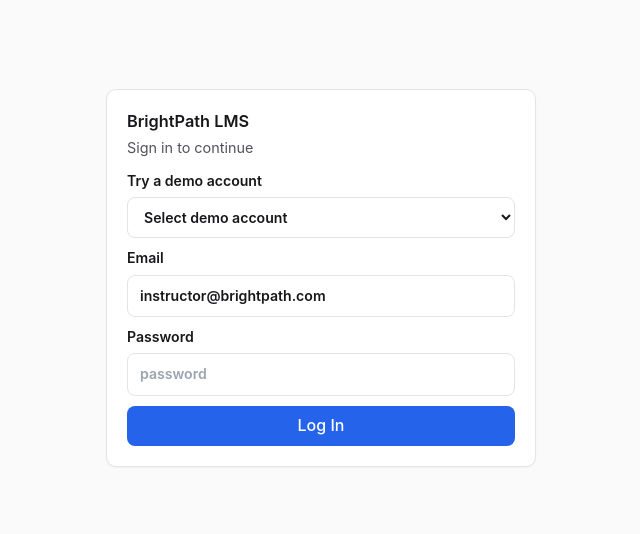
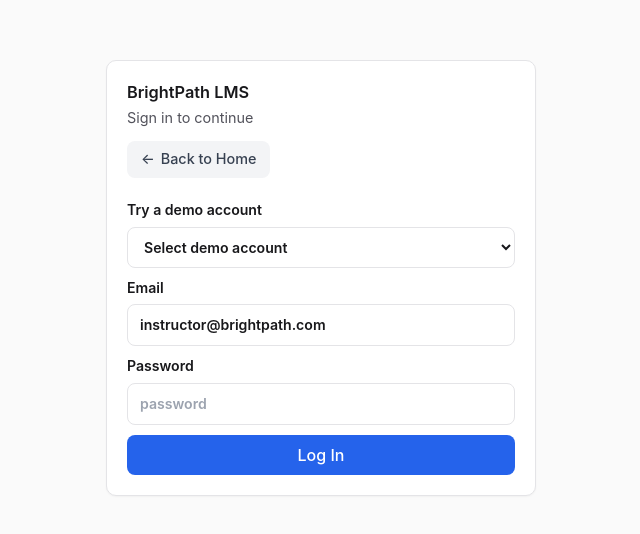
Before and after one commit to Muhammad-W-Abbasi/brightpath-lms, a React (Vite) app in the folder brightpath-frontend/: page /dashboard in a window 1280 px wide. Shown: the part 122-656 px from the top of the page, without its empty margins (319-959 px from the left). Built offline with nearby package versions, Linux system fonts and the light colour scheme; no server answers; the HTML template or start-up script is replaced by a standard one.

Commit message:
Dashboard Login UI Fix

```diff
--- a/brightpath-frontend/src/pages/Dashboard.tsx
+++ b/brightpath-frontend/src/pages/Dashboard.tsx
@@ -193,6 +193,17 @@ function Dashboard({ authUser, onAuthChange }: DashboardProps) {
     return (
       <div className="bp-login-wrapper">
         <Card className="bp-login-card" title="BrightPath LMS" subtitle="Sign in to continue">
+          <div className="mb-3">
+            <Link
+              to="/"
+              className="dashboard-home-button"
+              aria-label="Return to homepage"
+            >
+              <span aria-hidden="true">←</span>
+              Back to Home
+            </Link>
+          </div>
+
           <form
             className="bp-form"
             onSubmit={(e) => {
@@ -291,17 +302,6 @@ function Dashboard({ authUser, onAuthChange }: DashboardProps) {
       email={email}
       onLogout={logout}
     >
-      <div className="mb-4">
-        <Link
-          to="/"
-          className="dashboard-home-button"
-          aria-label="Return to homepage"
-        >
-          <span aria-hidden="true">←</span>
-          Back to Home
-        </Link>
-      </div>
-
       {activeSection === "dashboard" ? (
         <>
           <SectionHeader
```
